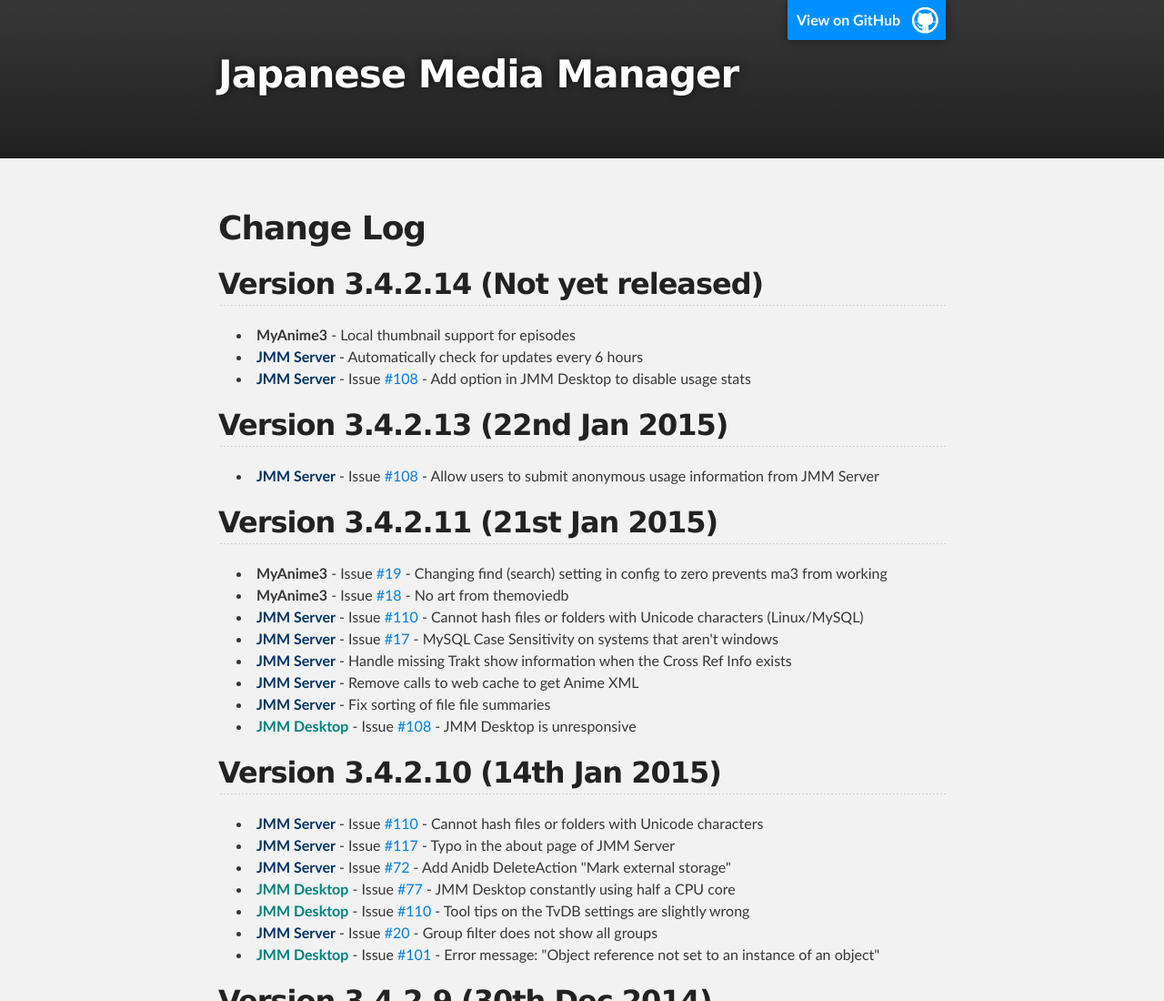
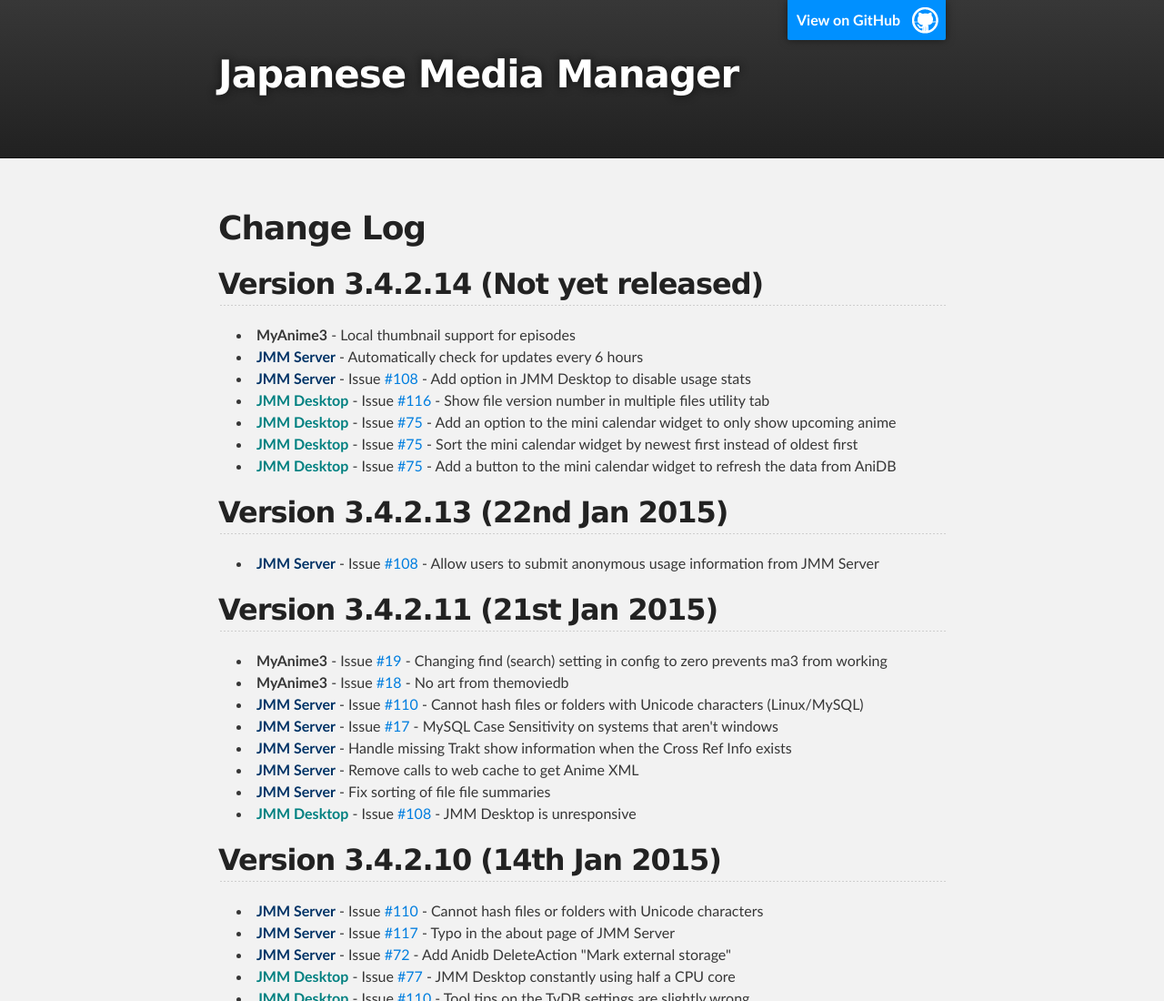
Before and after one commit to ShokoAnime/Old-JMM-Site, a plain HTML site: page changes.html in a window 1280 px wide. Shown: the top 1100 px of the page at 91% size. Drawn offline with Linux system fonts and the light colour scheme.

Commit message:
no message

```diff
--- a/changes.html
+++ b/changes.html
@@ -36,6 +36,10 @@
 <li><span class=ma3>MyAnime3</span> - Local thumbnail support for episodes</li>
 <li><span class=jmmserver>JMM Server</span> - Automatically check for updates every 6 hours</li>
 <li><span class=jmmserver>JMM Server</span> - Issue <a href="https://github.com/japanesemediamanager/jmmserver/issues/108">#108</a> - Add option in JMM Desktop to disable usage stats</li>
+<li><span class=jmmdesktop>JMM Desktop</span> - Issue <a href="https://github.com/japanesemediamanager/jmmclient/issues/116">#116</a> - Show file version number in multiple files utility tab</li>
+<li><span class=jmmdesktop>JMM Desktop</span> - Issue <a href="https://github.com/japanesemediamanager/jmmclient/issues/75">#75</a> - Add an option to the mini calendar widget to only show upcoming anime</li>
+<li><span class=jmmdesktop>JMM Desktop</span> - Issue <a href="https://github.com/japanesemediamanager/jmmclient/issues/75">#75</a> - Sort the mini calendar widget by newest first instead of oldest first</li>
+<li><span class=jmmdesktop>JMM Desktop</span> - Issue <a href="https://github.com/japanesemediamanager/jmmclient/issues/75">#75</a> - Add a button to the mini calendar widget to refresh the data from AniDB</li>
 </ul>
 
 <h2><a name="3.4.2.13" class="anchor" href="#3.4.2.13"><span class="octicon octicon-link"></span></a>Version 3.4.2.13 (22nd Jan 2015)</h2>
```
